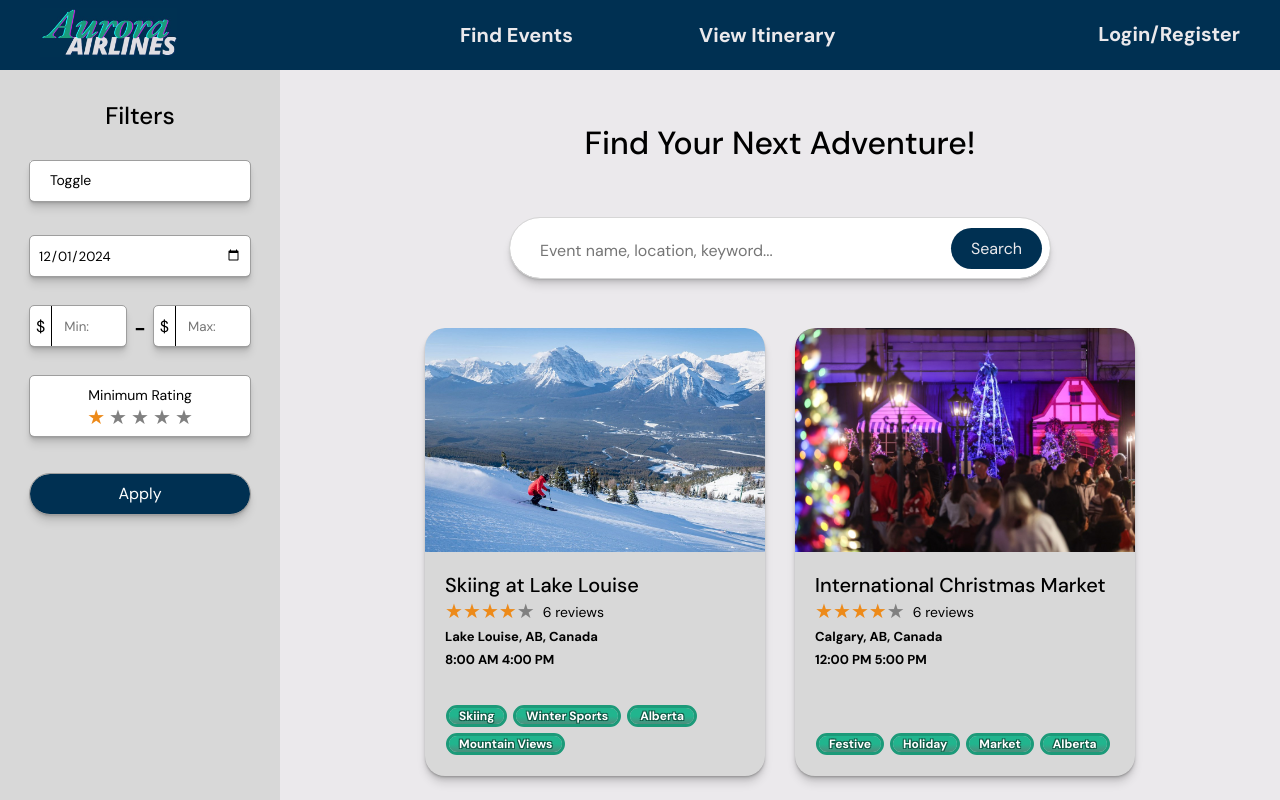
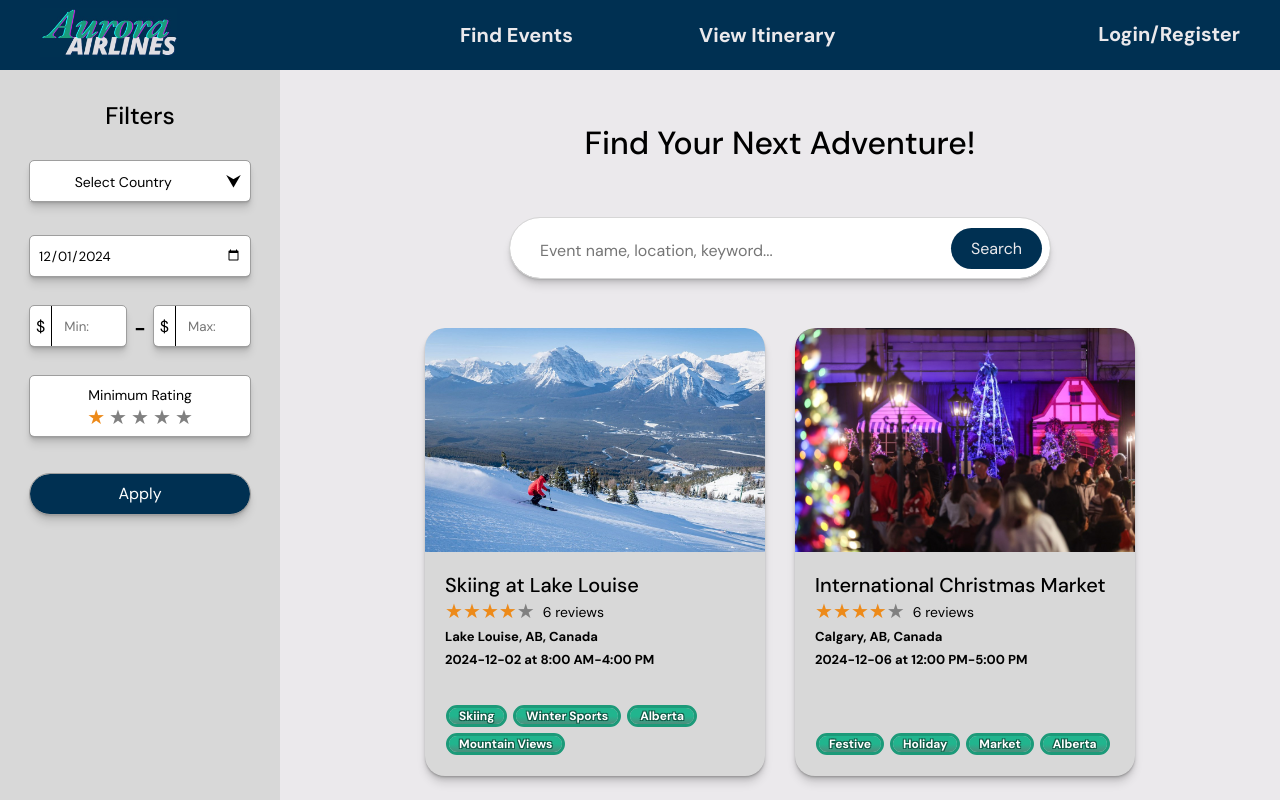
Before and after one commit to charlielang02/aurora-itinerary-app, a React (Vite) app: page /search-events in a window 1280 px wide. Shown: the top 800 px of the page. Built offline with nearby package versions, Linux system fonts and the light colour scheme.

Commit message:
add countries to dropdown filter

```diff
--- a/src/components/DropDown.jsx
+++ b/src/components/DropDown.jsx
@@ -1,15 +1,50 @@
 import styles from './DropDown.module.css';
-import { useState } from 'react';
+import { useEffect, useRef, useState } from 'react';
 import useBoolean from '../hooks/UseBoolean';
 
-const DropDown = ({ dropdownOptions }) => {
-    const { value: isDropDownOpen, toggle: toggleDropdown, setTrue, setFalse } = useState(false);
+const DropDown = ({ dropdownOptions, placeholderText }) => {
+  const { value: isDropdownOpen, toggle: toggleDropdown, setFalse: closeDropdown } = useBoolean(false);
+  const buttonRef = useRef(null);
+  const [selection, setSelection] = useState('');
 
-    return (
-        <div className={styles.dropdown}>
-            <button className={styles.toggle}>Toggle</button>
-        </div>
-    );
+  useEffect(() => {
+    const handleClickOutside = (e) => {
+      // Close the dropdown if the user clicks anywhere outside of the dropdown button
+      if (buttonRef.current && !buttonRef.current.contains(e.target)) {
+        closeDropdown();
+      }
+    };
+
+    document.addEventListener('click', handleClickOutside);
+
+    return () => {
+      document.removeEventListener('click', handleClickOutside);
+    };
+  }, []);
+
+  const onOptionClicked = (optionText) => {
+    setSelection(optionText);
+  }
+
+  return (
+    <div className={styles.dropdown}>
+      <div ref={buttonRef} className={styles.btn_container} onClick={toggleDropdown}>
+        <button className={styles.toggle}>
+          {selection || placeholderText}
+        </button>
+        <p>⮟</p>
+      </div>
+      <div className={`${styles.options} ${isDropdownOpen ? styles.visible : ''}`}>
+        {dropdownOptions.map((option, i) => {
+          return (
+            <button className={styles.option_btn} key={i} onClick={() => onOptionClicked(option)}>
+              {option}
+            </button>
+          );
+        })}
+      </div>
+    </div>
+  );
 };
 
 export default DropDown;
--- a/src/components/DropDown.module.css
+++ b/src/components/DropDown.module.css
@@ -9,6 +9,7 @@
   outline: 1px solid rgb(158, 158, 158);
   background: white;
   border-radius: 4px;
+  z-index: 2;
 }
 
 .dropdown button {
@@ -19,9 +20,43 @@
   font-weight: normal;
   width: 20px;
   margin: 0;
+  width: 100%;
 }
 
 .dropdown button:hover {
   background: white;
+  width: 100%;
   color: black;
+  transform: none;
 }
+
+.options {
+  visibility: hidden;
+  display: flex;
+  flex-direction: column;
+}
+
+.option_btn {
+  outline: 2px solid rgb(158, 158, 158);
+  height: 24px;
+  padding: 0;
+}
+
+.option_btn:hover {
+  background: rgb(216, 216, 216) !important;
+}
+
+.btn_container {
+  display: flex;
+  justify-content: center;
+  align-items: center;
+  cursor: pointer;
+}
+
+.btn_container p {
+  padding: 10px;
+}
+
+.visible {
+  visibility: visible;
+}
--- a/src/data/EventData.js
+++ b/src/data/EventData.js
@@ -265,7 +265,7 @@ export const EventData = [
         images: [dubai_burj_khalifa, dubai_burj_khalifa, dubai_burj_khalifa, dubai_burj_khalifa, dubai_burj_khalifa],
         rating: 5,
 
-        location: "Dubai, UAE",
+        location: "Dubai, United Arab Emirates",
         link: "https://www.burjkhalifa.ae",
         tags: ["Landmark", "View", "Dubai", "Luxury"],
         description: "Visit the tallest building in the world and enjoy unparalleled views of Dubai from the Burj Khalifa's observation deck.",
--- a/src/pages/SearchEvents.jsx
+++ b/src/pages/SearchEvents.jsx
@@ -5,6 +5,24 @@ import styles from './SearchEvents.module.css';
 import ChipContainer from '../components/ChipContainer';
 import cardstyles from './SearchEventsCard.module.css';
 import DropDown from '../components/DropDown';
+
+const GetCountries = () => {
+  const countriesSet = new Set();
+
+  EventData.forEach(event => {
+    const locationParts = event.location.split(', ');
+    var country = locationParts[locationParts.length - 1];
+
+    if (country == 'UK') {
+      country = 'United Kingdom';
+    } else if (country == 'USA') {
+      country = 'United States';
+    }
+    countriesSet.add(country);
+  });
+
+  return Array.from(countriesSet);
+}
 
 const EventCard = ({ data, id }) => {
   return (
@@ -27,7 +45,7 @@ const EventCard = ({ data, id }) => {
             {data.location}
           </p>
           <p className={cardstyles.info}>
-            {data.startTime} {data.endTime}
+            {data.date} at {data.startTime}-{data.endTime}
           </p>
         </div>
         <ChipContainer className={styles.chip_container} data={data} />
@@ -40,6 +58,7 @@ const SearchEvents = () => {
   const [startDate, setStartDate] = useState(new Date());
   const [minStars, setMinStars] = useState(1);
   const [searchedText, setSearchedText] = useState('');
+  const countries = GetCountries();
 
   // Force scroll to top when page becomes visible
   useEffect(() => {
@@ -64,7 +83,7 @@ const SearchEvents = () => {
   }
 
   const handleSearchBtnClicked = (e) => {
-    console.log('search text');
+
   }
 
   const handleSearchTextChanged = (e) => {
@@ -76,7 +95,7 @@ const SearchEvents = () => {
       <div className={styles.left_panel}>
         <div className={styles.filters}>
           <h2 className={styles.filter_title}>Filters</h2>
-          <DropDown />
+          <DropDown dropdownOptions={countries} placeholderText={"Select Country"} />
           <input
             type="date"
             id="search-pick-date"
```
Also changed, not shown: 1 other file (tests, documents, lock files or other folders). Lines whose indentation alone changed are shown as unchanged.
